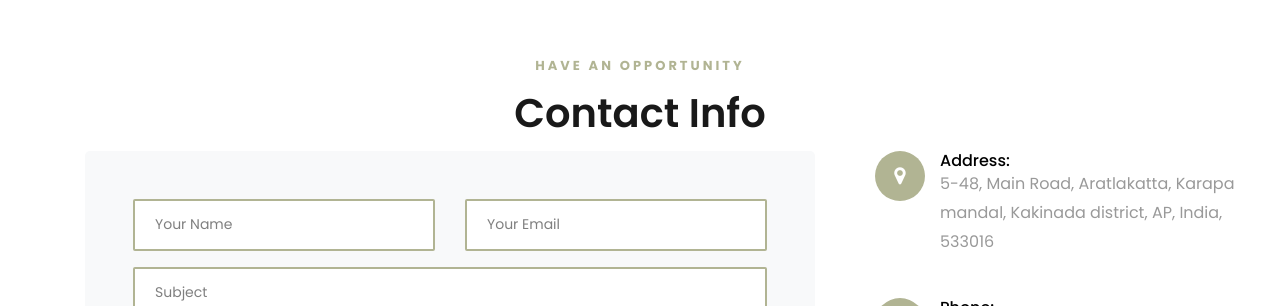
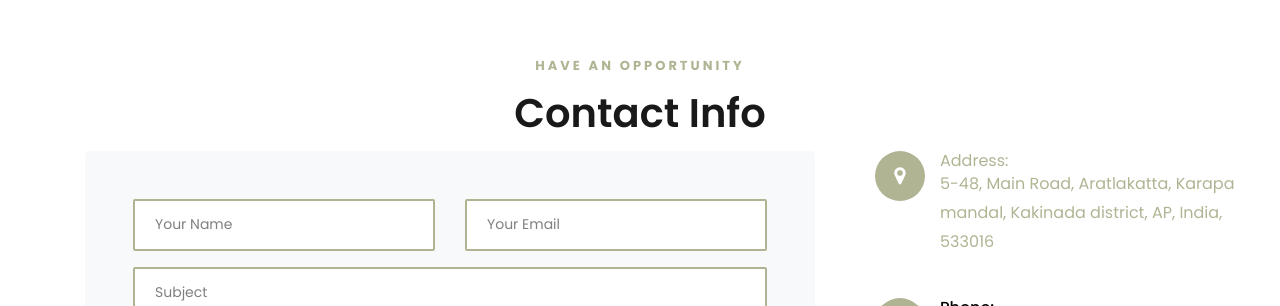
Before and after one commit to sri2034/React-Task-6, a React (Create React App) app: page / in a window 1280 px wide. Shown: the part 4709-5015 px from the top of the page. Built offline with nearby package versions, Linux system fonts and the light colour scheme; the HTML template or start-up script is replaced by a standard one.

Commit message:
Update contact.js

```diff
--- a/src/components/contact.js
+++ b/src/components/contact.js
@@ -52,7 +52,7 @@ function Contact() {
                                         <span className="fa fa-map-marker"></span>
                                     </div>
                                     <div className="text">
-                                        <p><span>Address:</span> 5-48, Main Road, Aratlakatta, Karapa mandal, Kakinada district, AP, India, 533016</p>
+                                        <a href='https://maps.app.goo.gl/Sznudf2ZovB96Tbt7'><span>Address:</span> 5-48, Main Road, Aratlakatta, Karapa mandal, Kakinada district, AP, India, 533016</a>
                                     </div>
                                 </div>
                                 <div className="dbox w-100 d-flex">
```
